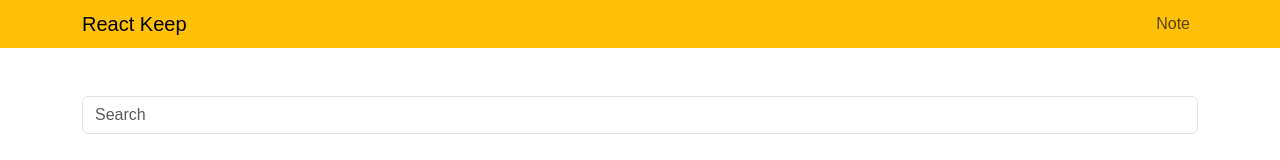
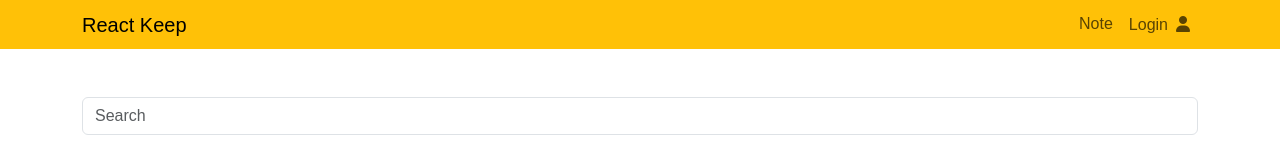
Before and after one commit to audie38/mern-project, a React (Vite) app in the folder react-keep/client/: page / in a window 1280 px wide. Shown: the top 160 px of the page. Built offline with nearby package versions, Linux system fonts and the light colour scheme; no server answers.

Commit message:
Modify NavBar Component

```diff
--- a/react-keep/client/src/components/layout/NavBar.jsx
+++ b/react-keep/client/src/components/layout/NavBar.jsx
@@ -15,6 +15,10 @@ export default function NavBar() {
             <NavLink to="/note" className={({ isActive }) => (isActive ? "nav-link active" : "nav-link")}>
               Note
             </NavLink>
+            <NavLink to="/auth" className={({ isActive }) => (isActive ? "nav-link active" : "nav-link")}>
+              Login
+              <i className="fa-solid fa-user ms-2"></i>
+            </NavLink>
           </div>
         </div>
       </div>
```
